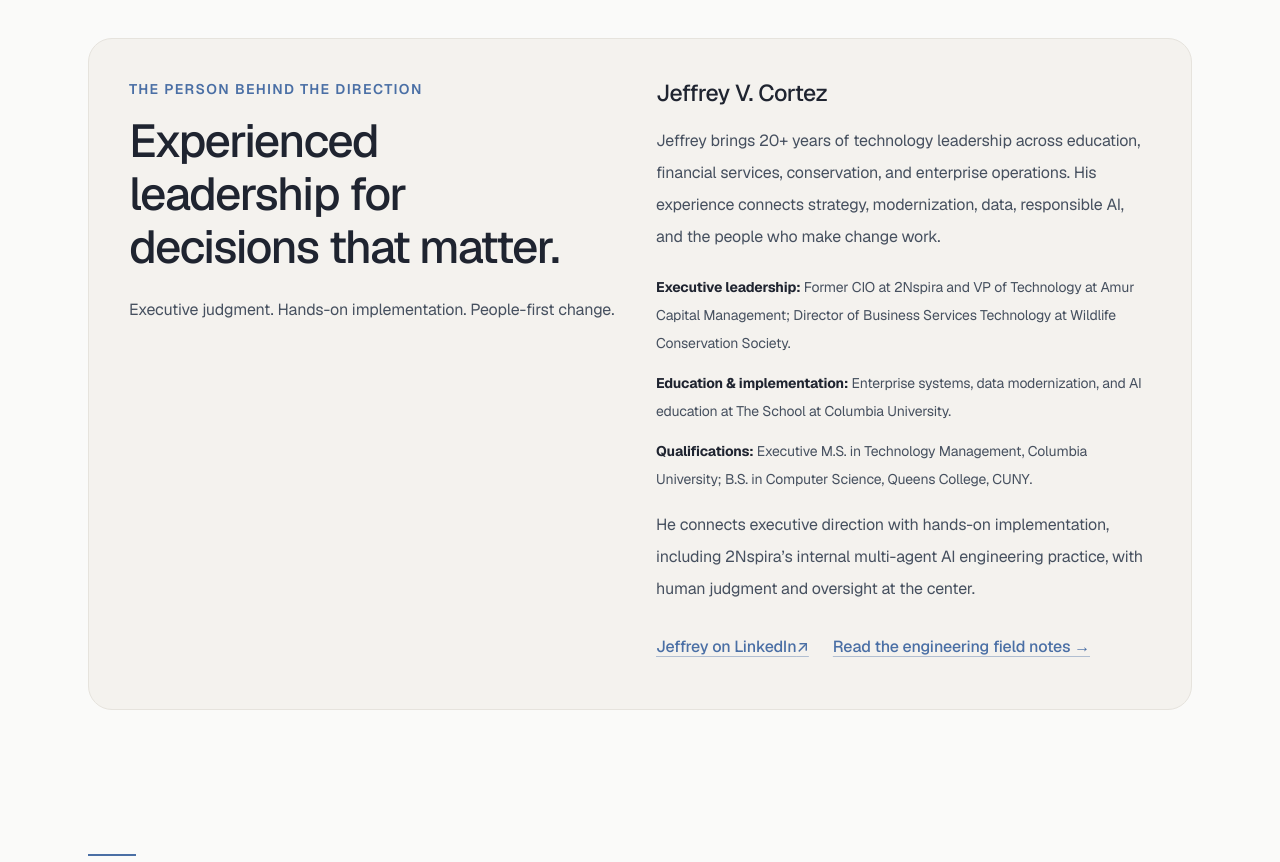
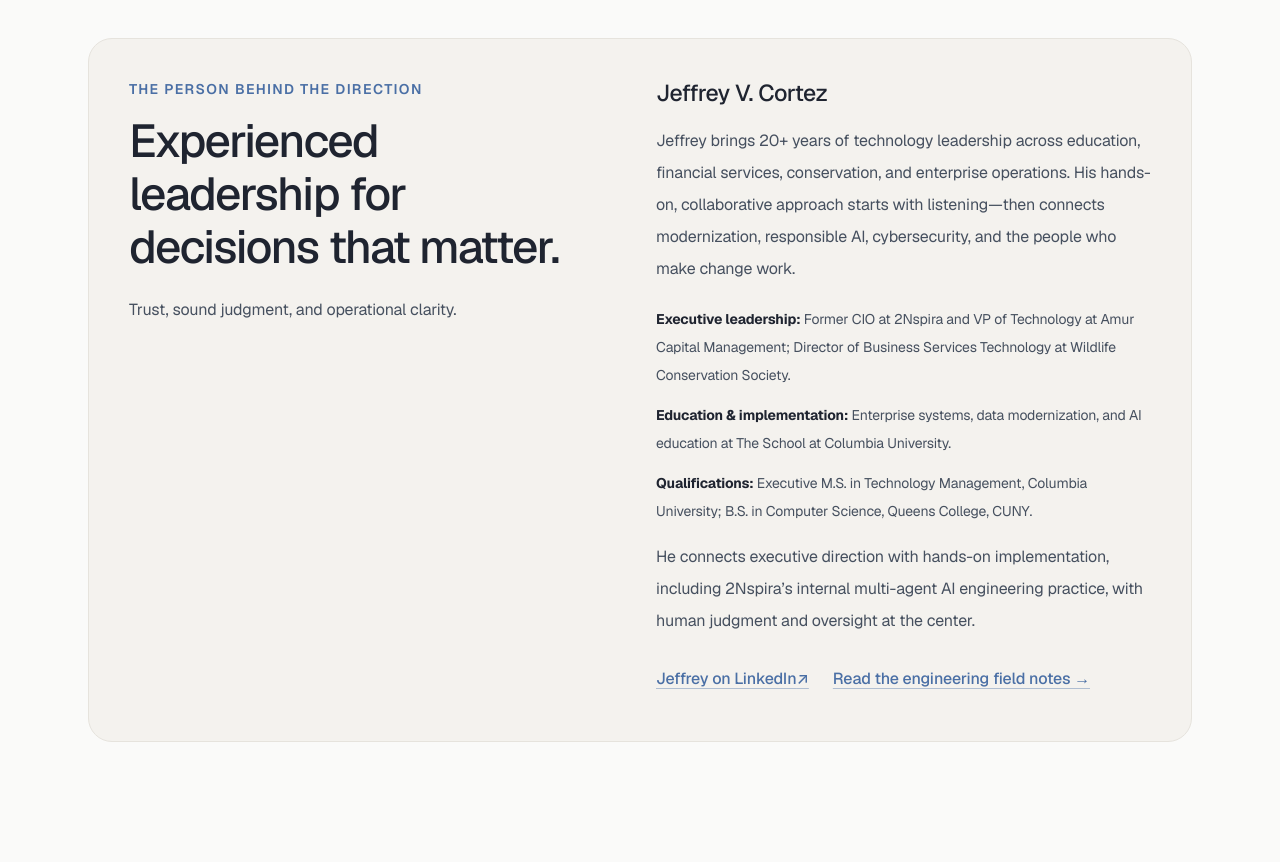
Before and after one commit to 2NspiraOpsTeam/2nspira-website, a Next.js app in the folder 2nspira-website/: page /about in a window 1280 px wide. Shown: the part 900-1762 px from the top of the page. Built offline with nearby package versions, Linux system fonts and the light colour scheme; no server answers.

Commit message:
Reflect owner-provided LinkedIn positioning in leadership profile

```diff
--- a/2nspira-website/src/components/LeadershipProfile.tsx
+++ b/2nspira-website/src/components/LeadershipProfile.tsx
@@ -15,10 +15,10 @@ export default function LeadershipProfile({ mentoring = false }: { mentoring?: b
     <div className="grid gap-8 rounded-3xl border border-line bg-canvas-deep p-6 sm:p-10 lg:grid-cols-2">
       <div><p className="text-sm font-semibold uppercase tracking-widest text-accent">{mentoring ? "Leadership & mentoring perspective" : "The person behind the direction"}</p>
         <h2 id="executive-profile-heading" className={`mt-4 ${h2}`}>{mentoring ? "Real experience. A practical perspective." : "Experienced leadership for decisions that matter."}</h2>
-        <p className="mt-5 leading-8 text-body">Executive judgment. Hands-on implementation. People-first change.</p>
+        <p className="mt-5 leading-8 text-body">Trust, sound judgment, and operational clarity.</p>
       </div>
       <div><h3 className={h3}>Jeffrey V. Cortez</h3>
-        <p className="mt-4 leading-8 text-body">Jeffrey brings 20+ years of technology leadership across education, financial services, conservation, and enterprise operations. His experience connects strategy, modernization, data, responsible AI, and the people who make change work.</p>
+        <p className="mt-4 leading-8 text-body">Jeffrey brings 20+ years of technology leadership across education, financial services, conservation, and enterprise operations. His hands-on, collaborative approach starts with listening—then connects modernization, responsible AI, cybersecurity, and the people who make change work.</p>
         <ul className="mt-5 space-y-3 text-sm leading-7 text-body">
           <li><strong className="text-ink">Executive leadership:</strong> Former CIO at 2Nspira and VP of Technology at Amur Capital Management; Director of Business Services Technology at Wildlife Conservation Society.</li>
           <li><strong className="text-ink">Education &amp; implementation:</strong> Enterprise systems, data modernization, and AI education at The School at Columbia University.</li>
```
Also changed, not shown: 1 other file (tests, documents, lock files or other folders).
